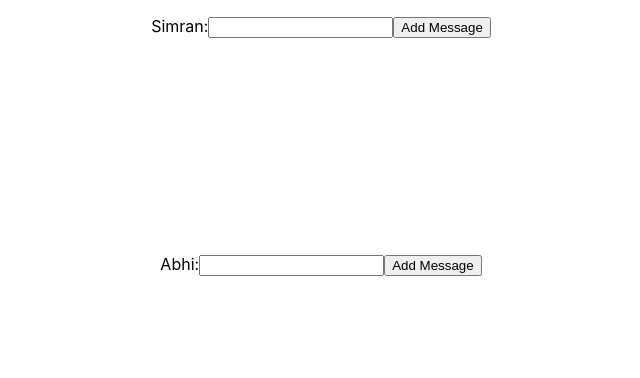
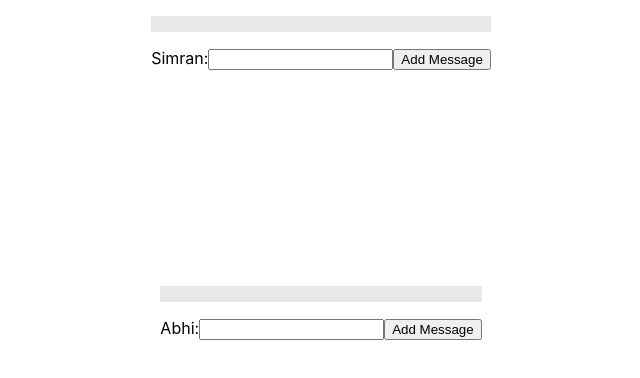
Before and after one commit to midsimm/my-app-redux, a React (Create React App) app: page / in a window 1280 px wide. Shown: the top 378 px of the page, without its empty margins (319-959 px from the left). Built offline with nearby package versions, Linux system fonts and the light colour scheme.

Commit message:
REDUX-0004: Doing some styling to the Messages

```diff
--- a/src/Messages.js
+++ b/src/Messages.js
@@ -13,12 +13,23 @@ const Messages = (props) => {
         return new Date(a.timeStamp) - new Date(b.timeStamp);
     });
     return (
-        <ul className="messages">
+        <ul className="messages"
+            style={{
+                listStyleType: "none",
+                display: "flex",
+                flexDirection: "column",
+                backgroundColor: "#e8e8e8",
+                padding: "8px",
+                }}>
             {
                 messages.map((message, index) => {
                     return (
                         <li
-                            style={{ textAlign: props.from === message.from ? "right" : "left" }}
+                            style={{
+                                alignSelf: props.from === message.from ? "end" : "start",
+                                backgroundColor: props.from === message.from ? "lightgreen" : "white",
+                                margin: "8px 0"
+                            }}
                             key={index}
                             onClick={() => dispatch({
                                 type: "DeleteMessage",
```
